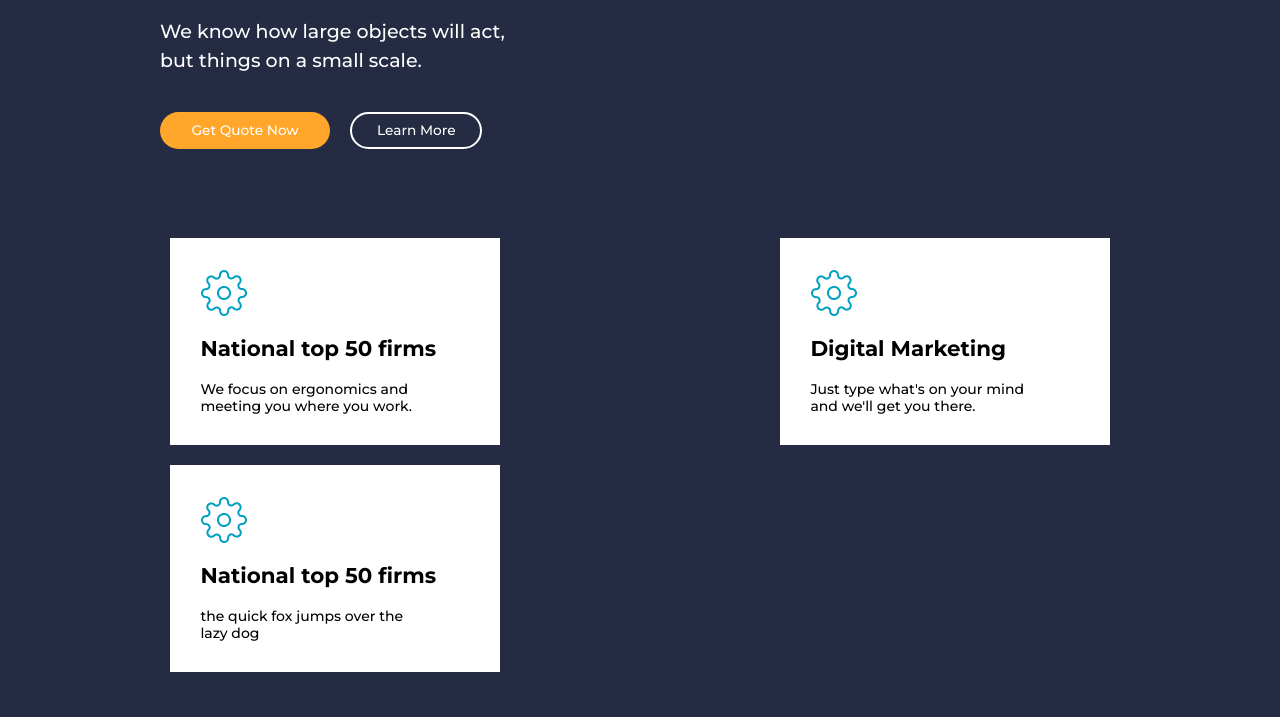
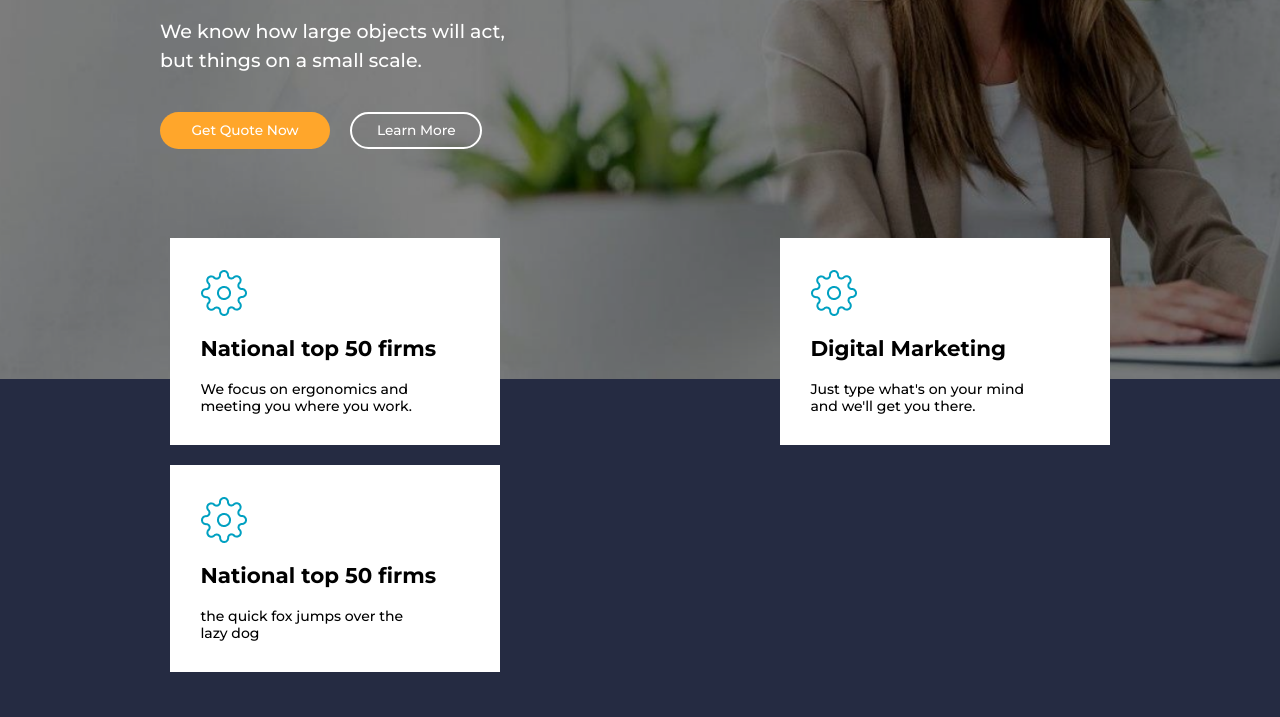
Before and after one commit to JustG0Gi/EmpowerBusiness, a plain HTML site: page index.html in a window 1280 px wide. Shown: the part 326-1043 px from the top of the page. Drawn offline with Linux system fonts and the light colour scheme.

Commit message:
update style.css

```diff
--- a/#source/scss/style.scss
+++ b/#source/scss/style.scss
@@ -18,7 +18,7 @@ body {
 }
 
 .header {
-	background-image: url('img/girl.png');
+	background-image: url('../img/girl.png');
 	background-repeat: no-repeat;
 	@include adaptiv-value("background-size", 1440, 320, 1);
 }
```
Also changed, not shown: css/style.css.
